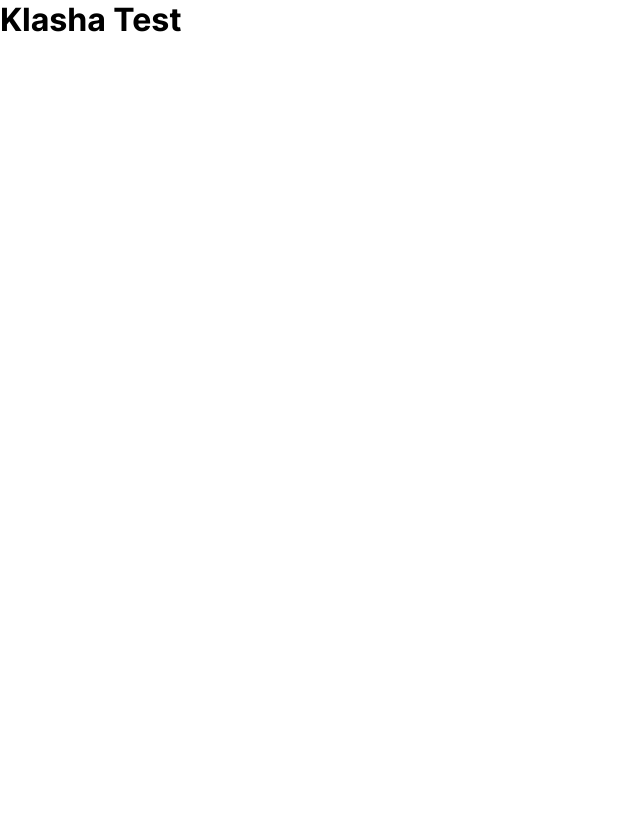
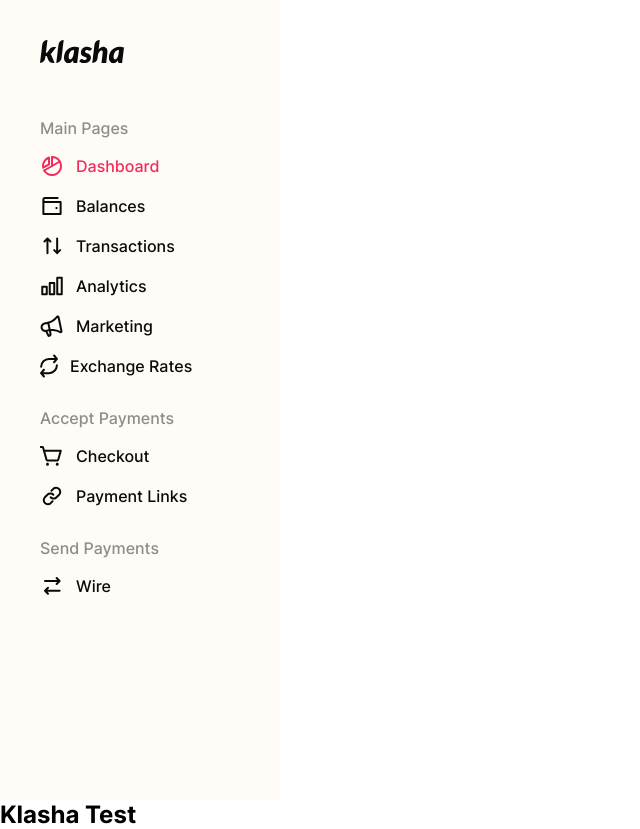
Before and after one commit to Taiwobello/klasha-assessment, a Next.js app: page / in a window 1280 px wide. Shown: the whole page, without its empty margins (0-640 px from the left). Before the commit the page ends 800 px from the top, so only its background shows below. Built offline with nearby package versions, Linux system fonts and the light colour scheme.

Commit message:
implement pgae layout side bar

```diff
--- /dev/null
+++ b/src/components/layout/Layout.module.scss
@@ -0,0 +1,42 @@
+.app-layout {
+  .logo {
+    margin-bottom: 2rem;
+  }
+
+  .side-nav {
+    padding: 4rem;
+    width: 28rem;
+    min-height: 100vh;
+    background-color: #fffbf7;
+
+    .title {
+      color: #8d8d8d;
+      margin-bottom: 1.6rem;
+      margin-top: 3rem;
+    }
+
+    .links {
+      & > * {
+        margin-bottom: 1.6rem;
+
+        &:last-child {
+          margin-bottom: 0;
+        }
+      }
+
+      .link {
+        color: #0a0a0a;
+        display: flex;
+        align-items: center;
+
+        &.active {
+          color: #ef2c5a;
+        }
+
+        &:hover {
+          color: #ef2c5a;
+        }
+      }
+    }
+  }
+}
--- /dev/null
+++ b/src/components/layout/Layout.tsx
@@ -0,0 +1,47 @@
+/* eslint-disable @next/next/no-img-element */
+import Image from "next/image";
+import React from "react";
+import styles from "./Layout.module.scss";
+import { navLinks } from "@/utils/constants";
+import Link from "next/link";
+import { useRouter } from "next/router";
+
+interface AppLayoutProps {
+  children: JSX.Element | JSX.Element[];
+}
+
+const AppLayout = (props: AppLayoutProps) => {
+  const { children } = props;
+  const router = useRouter();
+  const { pathname } = router;
+  return (
+    <section className={styles["app-layout"]}>
+      <nav className={styles["side-nav"]}>
+        <img src="/icons/logo.svg" alt="logo" className={styles.logo} />
+        {navLinks.map((link, index) => (
+          <div key={index}>
+            <p className={styles.title}>{link.title}</p>
+            <div className={styles.links}>
+              {link.children.map((child, index) => (
+                <Link href={child.link} key={index} legacyBehavior>
+                  <a
+                    className={[
+                      styles.link,
+                      pathname === child.link ? styles.active : "",
+                    ].join(" ")}
+                  >
+                    {child.icon}
+                    <span className="margin-left-small">{child.title}</span>
+                  </a>
+                </Link>
+              ))}
+            </div>
+          </div>
+        ))}
+      </nav>
+      <main>{children}</main>
+    </section>
+  );
+};
+
+export default AppLayout;
--- a/src/pages/_app.tsx
+++ b/src/pages/_app.tsx
@@ -1,11 +1,12 @@
 import type { AppProps } from "next/app";
 import Head from "next/head";
 import "../styles/styles.scss";
+import AppLayout from "@/components/layout/Layout";
 
 const headTag = (
   <Head>
     <meta name="viewport" content="width=device-width, initial-scale=1.0" />
-    <title>Clator</title>
+    <title>Klasha</title>
   </Head>
 );
 
@@ -13,7 +14,9 @@
   return (
     <div>
       {headTag}
-      <Component {...pageProps} />
+      <AppLayout>
+        <Component {...pageProps} />
+      </AppLayout>
     </div>
   );
 }
```
Also changed, not shown: public/icons/logo.svg (added).
